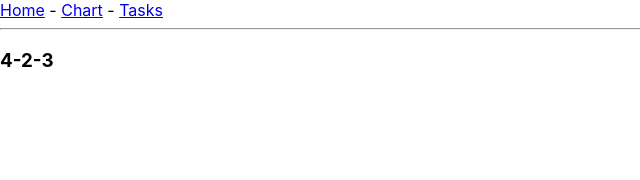
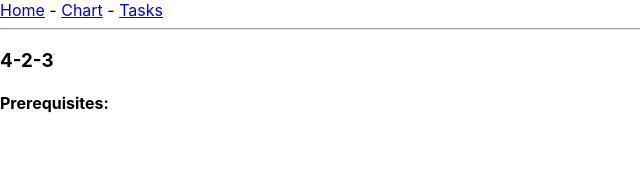
Before and after one commit to Ecksi/juggle-games, a React (Create React App) app: page /3ball/4-2-3 in a window 1280 px wide. Shown: the top 180 px of the page, without its empty margins (0-640 px from the left). Built offline with nearby package versions, Linux system fonts and the light colour scheme.

Commit message:
Add prereq names

```diff
--- a/src/components/juggling/Trick.jsx
+++ b/src/components/juggling/Trick.jsx
@@ -10,7 +10,13 @@ export default function Trick() {
     <React.Fragment>
       <h3>{trick.name}</h3>
       <div>
-        {trick.prereq.map(req => <p>{req}</p>)}
+        <h4>Prerequisites:</h4>
+        {trick.prereq.map(req => {
+          let balls = req[0];
+          let trickIndex = req[6];
+
+          return <p>{tricks[`${balls}ball`][trickIndex]['name']}</p>
+        })}
       </div>
     </React.Fragment>
   );
```
